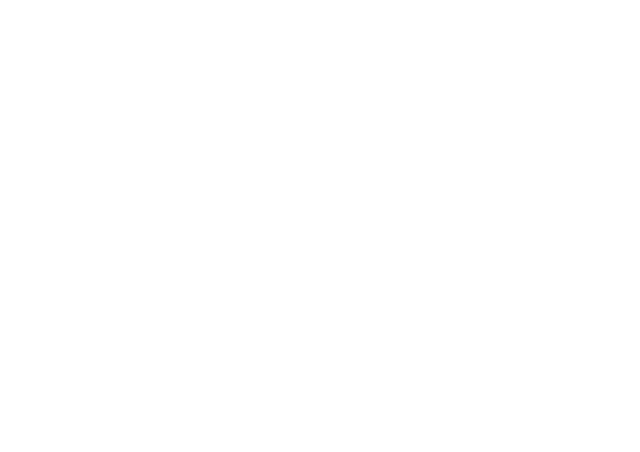
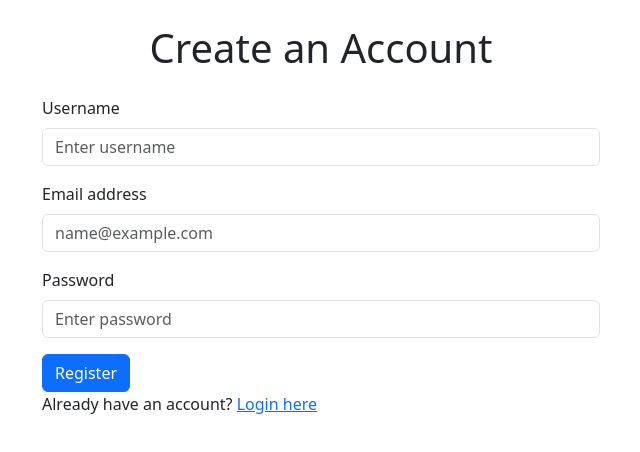
Before and after one commit to codewithtayyab90/E-Commerce-tayyab, a React (Vite) app: page /register in a window 1280 px wide. Before the commit this address had no page. Shown: the top 452 px of the page, without its empty margins (319-959 px from the left). Built offline with nearby package versions, Linux system fonts and the light colour scheme.

Commit message:
change path

```diff
--- a/src/App.jsx
+++ b/src/App.jsx
@@ -4,12 +4,16 @@ import Product from './pages/Products'
 import CreateProduct from './pages/CreateProduct'
 import EditProduct from './pages/EditProduct'
 import toast, { Toaster } from 'react-hot-toast'
+import Register from './pages/Register'
+import Login from './pages/Login'
 
 function App(){
     return(
         <div>
             <BrowserRouter>
             <Routes>
+                <Route path="/login" element={<Login />} />
+                <Route path="/register" element={<Register />} />
                 <Route path="/" element={<Product />} />
                 <Route path="/create-product" element={<CreateProduct />} />
                 <Route path="/products/:id" element={<EditProduct />} />
--- /dev/null
+++ b/src/pages/Login.jsx
@@ -0,0 +1,62 @@
+import react ,{ useState } from "react";
+import { Form, Button } from "react-bootstrap";
+import { Link, useNavigate } from "react-router-dom";
+import  axios from "axios"
+
+function Login() {
+    const [authData, setAuthData] = useState({
+            email: "",
+            password: ""
+        });
+        const navigate = useNavigate()
+        const changeHandler = (e) =>{
+            const value = e.target.value;
+            const name = e.target.name;
+            setAuthData({...authData, [name]: value});
+        };
+        async function submitHandler(e){
+            e.preventDefault();
+            try{
+                const res = await axios.post("http://localhost:8000/login", authData)
+                console.log(res);
+                setAuthData({
+                    email:"",
+                    password:"",
+                })
+                navigate("/")
+            } catch (err){
+                console.log(err)
+            }
+        }
+  return (
+    <div className="container">
+        <h1 className="text-center my-4">Login Account</h1>
+       <Form className="w-1/2 mx-auto" onSubmit={submitHandler}>
+      <Form.Group className="mb-3" controlId="exampleForm.ControlInput2">
+        <Form.Label>Email address</Form.Label>
+        <Form.Control
+        type="email"
+        placeholder="name@example.com"
+        value={authData.email}
+        name="email"
+        onChange={changeHandler}/>
+      </Form.Group>
+      <Form.Group className="mb-3" controlId="exampleForm.ControlInput3">
+        <Form.Label>Password</Form.Label>
+        <Form.Control
+        type="password"
+        placeholder="Enter password"
+        value={authData.password}
+        onChange={changeHandler}
+        name="password"/>
+      </Form.Group>
+      <Button variant="primary" type="submit">
+        Login
+      </Button>
+      <p>Don't have an account? <Link to="/register">Register here</Link></p>
+    </Form>
+    </div>
+  );
+}
+
+export default Login;
--- a/src/pages/Products.jsx
+++ b/src/pages/Products.jsx
@@ -9,7 +9,7 @@ function Products(){
     const navigate = useNavigate()
    async function getProducts(){
     const res = await axios.get("http://localhost:8000/products")
-    console.log(res)
+    console.log(res.data)
     setProducts(res.data)
     }
     useEffect(()=>{
--- /dev/null
+++ b/src/pages/Register.jsx
@@ -0,0 +1,85 @@
+import react from "react";
+import { Form, Button } from "react-bootstrap";
+import { Link, useNavigate } from "react-router-dom";
+import {useState} from "react"
+import axios from "axios"
+
+function Register() {
+    const [authData, setAuthData] = useState({
+        username: "",
+        email: "",
+        password: ""
+    });
+    const navigate = useNavigate()
+    const changeHandler = (e) =>{
+        const value = e.target.value;
+        const name = e.target.name;
+        setAuthData({...authData, [name]: value});
+    };
+    async function submitHandler(e){
+        e.preventDefault();
+        try{
+            const res = await axios.post("http://localhost:8000/register", authData)
+            console.log(res);
+            setAuthData({
+                username:"",
+                email:"",
+                password:"",
+            })
+            navigate("/login")
+        } catch(err){
+            console.log(err)
+        }
+    }
+  return (
+    <div className="container">
+        <h1 className="text-center my-4">Create an Account</h1>
+       <Form className="w-1/2 mx-auto" onSubmit={submitHandler}>
+      <Form.Group
+      className="mb-3"
+      controlId="exampleForm.ControlInput1">
+        <Form.Label>Username</Form.Label>
+        <Form.Control
+        type="text"
+        placeholder="Enter username"
+        value={authData.username}
+        name="username"
+        onChange={changeHandler}
+         />
+      </Form.Group>
+      <Form.Group
+       className="mb-3"
+       controlId="exampleForm.ControlInput2">
+        <Form.Label>Email address</Form.Label>
+        <Form.Control
+        type="email"
+        placeholder="name@example.com"
+        value={authData.email}
+        name="email"
+        onChange={changeHandler}
+         />
+      </Form.Group>
+      <Form.Group
+      className="mb-3"
+      controlId="exampleForm.ControlInput3">
+        <Form.Label>Password</Form.Label>
+        <Form.Control
+        type="password"
+        placeholder="Enter password"
+        value={authData.password}
+        name="password"
+        onChange={changeHandler}
+         />
+      </Form.Group>
+      <Button
+      variant="primary"
+      type="submit"
+      >
+        Register
+      </Button>
+      <p>Already have an account? <Link to="/login">Login here</Link></p>
+    </Form>
+    </div>
+  );
+}
+export default Register;
```
Also changed, not shown: package.json (line endings or trailing spaces).
